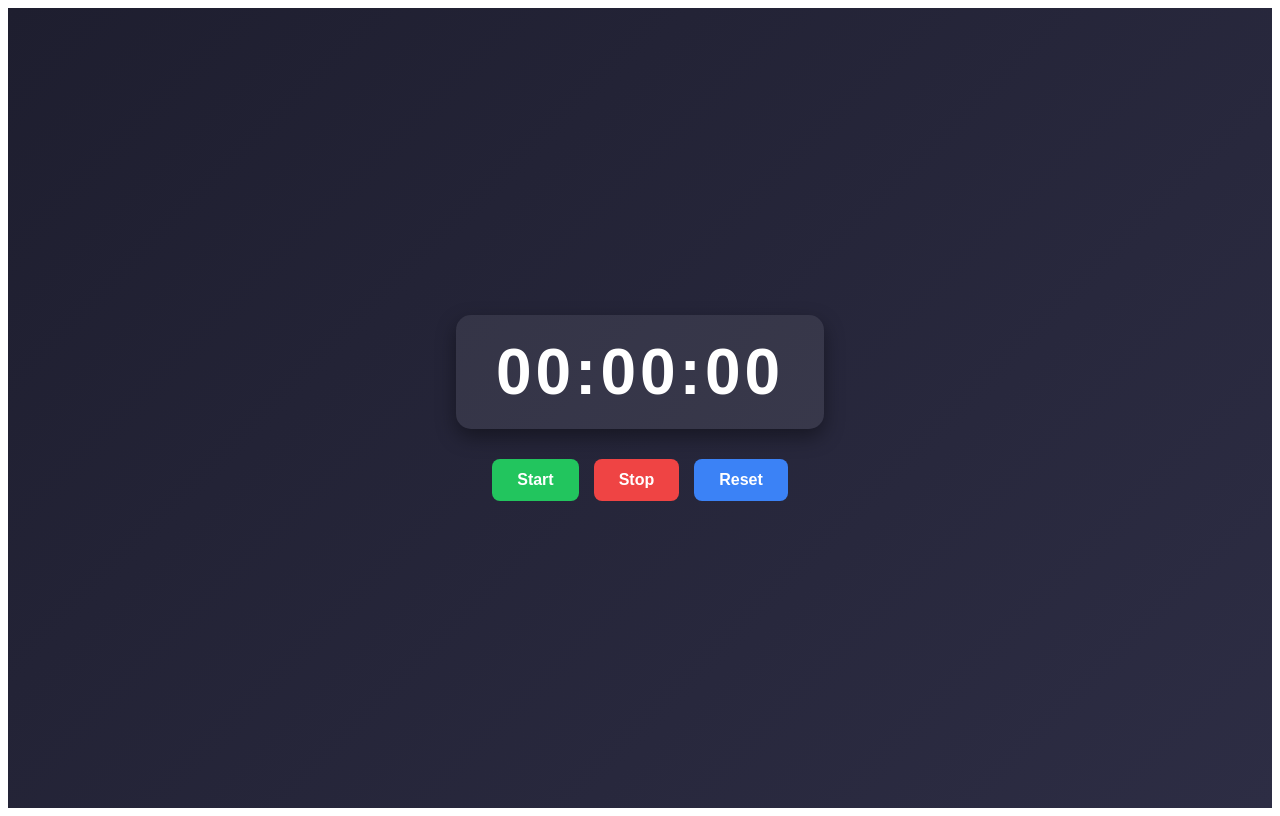
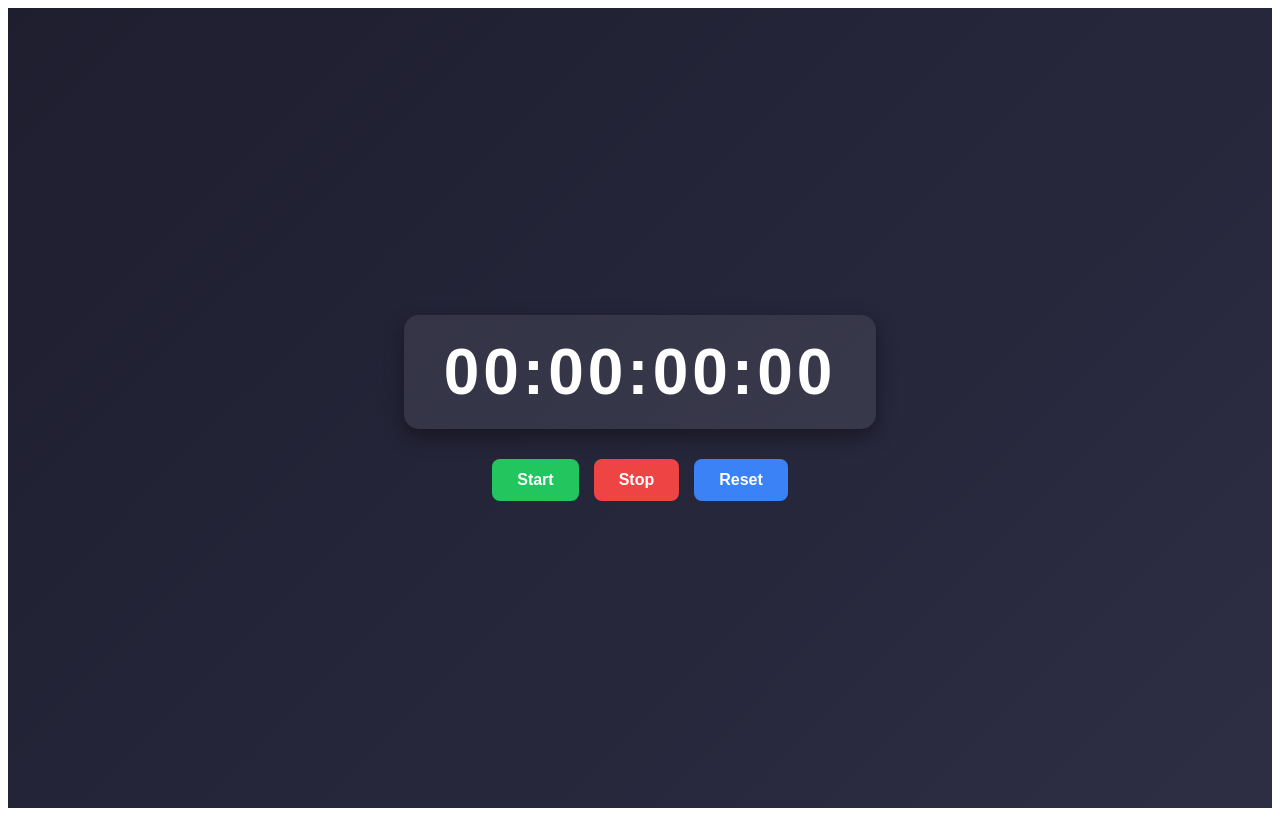
Before and after one commit to jaysinhzala/color-pickup-app, a React (Vite) app in the folder my-react-app/: page / in a window 1280 px wide. Built offline with nearby package versions, Linux system fonts and the light colour scheme.

Commit message:
implied logic behind stopwatch

```diff
--- a/my-react-app/src/Stopwatch.jsx
+++ b/my-react-app/src/Stopwatch.jsx
@@ -7,23 +7,45 @@
     const startTimeRef = useRef(0);
 
     useEffect(() => {
+        if(isRunning){
+            intervalIdRef.current = setInterval(() => {
+                setElapsedTime(Date.now() - startTimeRef.current);
+            },10);
+        }
+
+        return () => {
+            clearInterval(intervalIdRef.current);
+        }
 
     }, [isRunning]);
 
     function start(){
-
+        setIsRunning(true);
+        startTimeRef.current = Date.now() - elapsedTime;
     }
 
     function stop(){
-
+        setIsRunning(false);
     }
 
     function reset(){
-
+        setElapsedTime(0);
+        setIsRunning(false);
     }
 
     function formateTime(){
-        return `00:00:00`;
+
+        let hours = Math.floor(elapsedTime / (1000 * 60 * 60));
+        let minutes = Math.floor(elapsedTime / (1000 * 60) % 60 );
+        let seconds = Math.floor(elapsedTime / (1000) % 60);
+        let milliseconds = Math.floor((elapsedTime % 1000) / 10);
+
+        hours = String(hours).padStart(2,"0");
+        minutes = String(minutes).padStart(2,"0");
+        seconds = String(seconds).padStart(2,"0");
+        milliseconds = String(milliseconds).padStart(2,"0");
+
+        return `${hours}:${minutes}:${seconds}:${milliseconds}`;
     }
 
     return(<div className="stopwatch">
```
